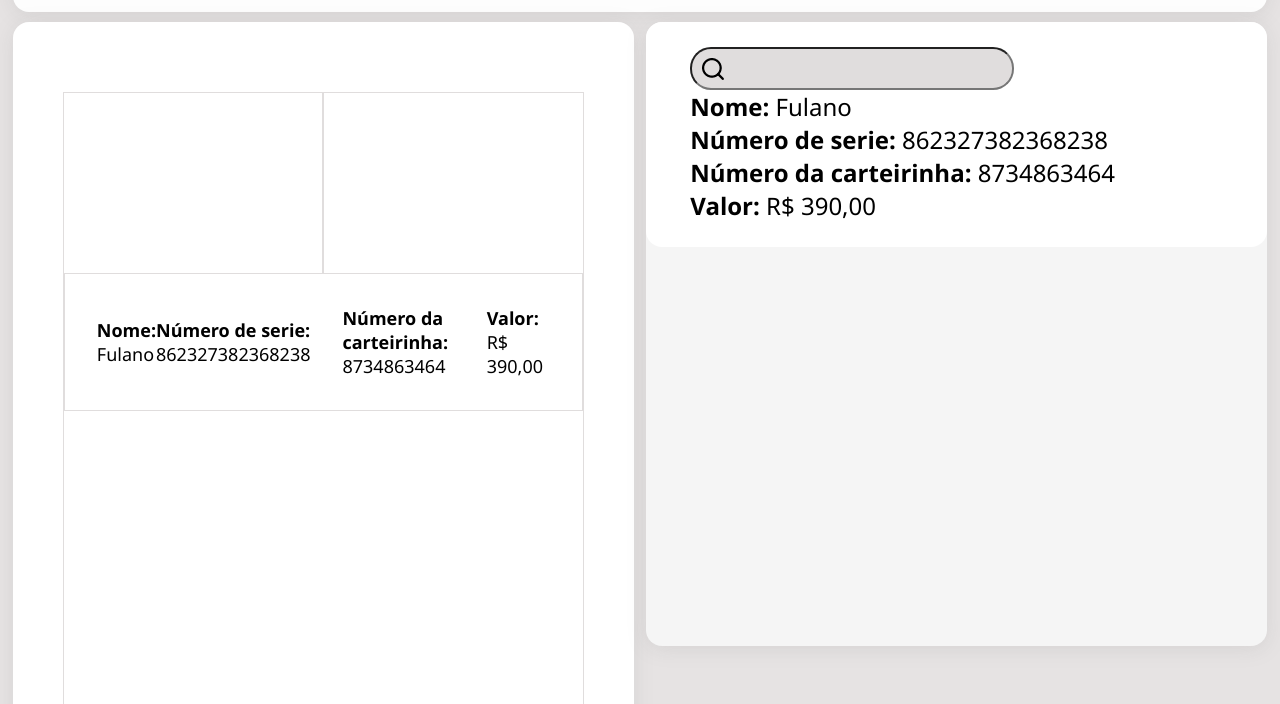
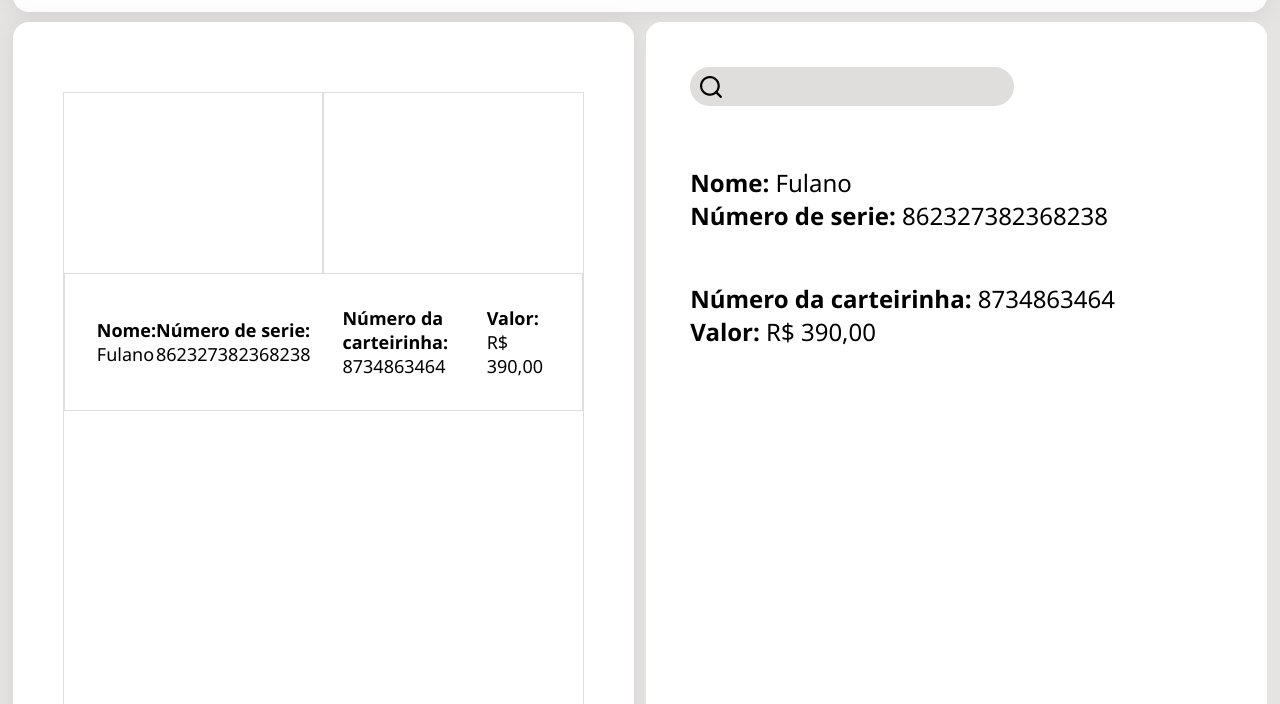
Before and after one commit to marxxbluecode/sula_preview, a plain HTML site: page index.html in a window 1280 px wide. Shown: the part 93-797 px from the top of the page. Drawn offline with Linux system fonts and the light colour scheme.

Commit message:
Updated version of outline

```diff
--- a/style.css
+++ b/style.css
@@ -33,7 +33,7 @@ main{
     box-shadow: 0px 3px 20px #84848429;
 }
 .screensize{
-    background-color: #F5F5F5;
+    background-color: #ffffff;
     display: flex;
     flex-direction: row;
     justify-content: space-between;
@@ -48,6 +48,7 @@ main{
     display: flex;
     align-items: center;
     height: auto;
+    padding: 20px 0 10px 0;
 }
 .inputBar{
     width: 324px;
@@ -60,6 +61,8 @@ main{
     background-repeat: no-repeat;
     background-position-X: 10px;
     background-position-Y: center;
+    outline: none;
+    border: none;
 
 }
 .wrapperright{
@@ -69,25 +72,20 @@ main{
     background-color: white;
     padding: 25px 44px;
     border-radius: 16px;
-}
-.BoxRight{
-    width: 49.5%;
-    height: 900px;
-    background-color: #ffffff;
-    border-radius: 16px;
-    box-shadow: 0px 3px 20px #84848429;
 
 }
 .BoxLeft{
     width: 49.5%;
-    height: 900px;
+    height: 930px;
     background-color: #ffffff;
     overflow: auto;
     border-radius: 16px;
     box-shadow: 0px 3px 20px #84848429;
-  }
+    overflow-x: hidden;
+}
 .info{
     font-size: 24px;
+    padding: 50px 0 0 0;
 }
 .userrow{
     display: flex;
@@ -133,15 +131,14 @@ main{
 }
 .Over{
     overflow: auto;
-  }
+}
 
-  .BoxRight{
+.BoxRight{
     width: 49.5%;
-    background-color: #f5f5f5;
+    background-color: #ffffff;
     border-radius: 16px;
-    height: 624px;
-  }
-
+    height: 930px;
+}
   .lupa{
     width: 54px;
     height: 188px;
```
